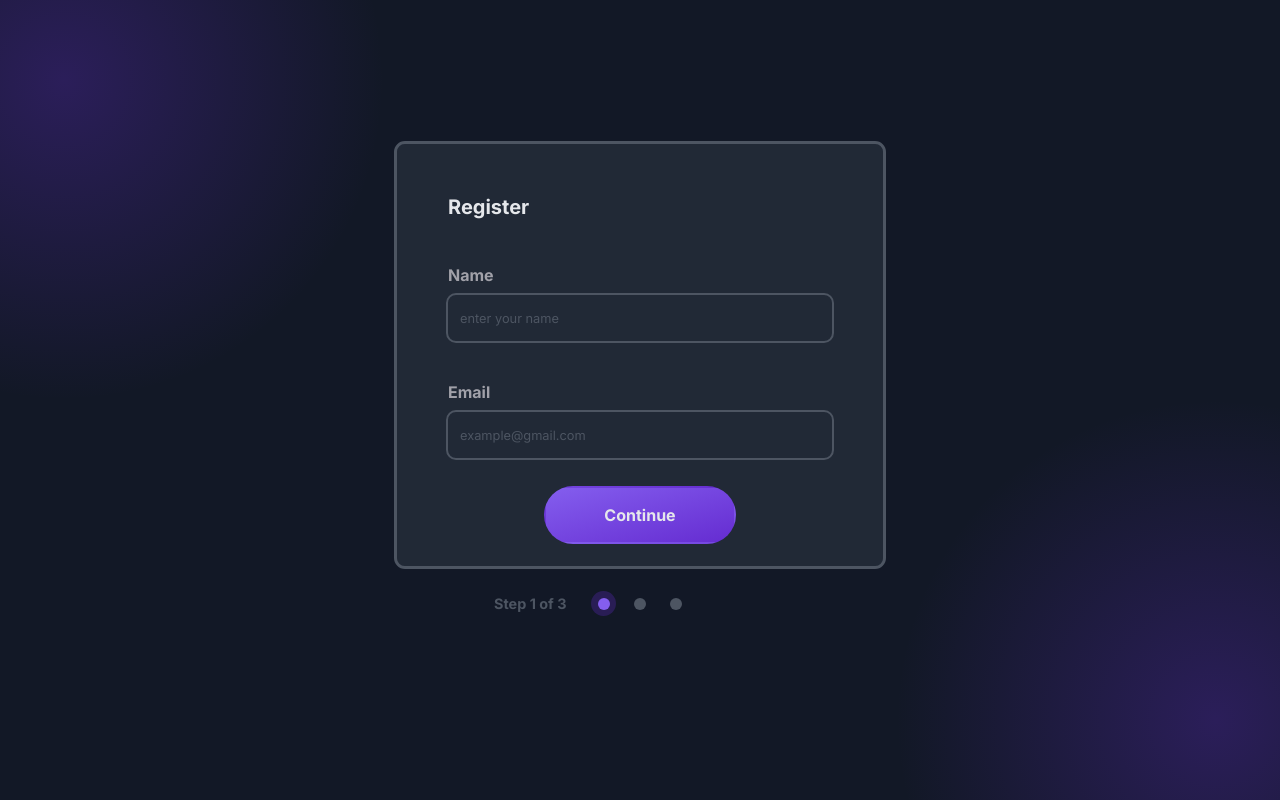
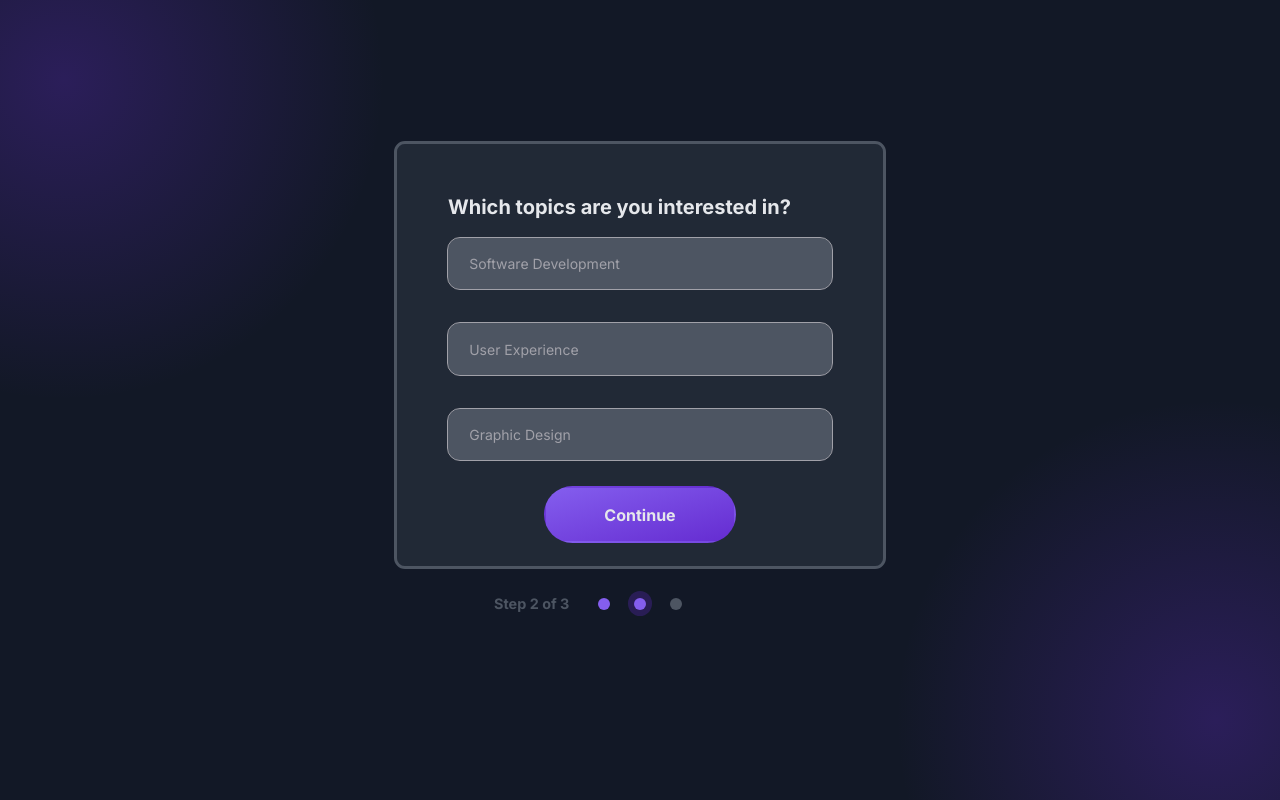
Before and after one commit to joshpman/Registration-Form, a plain HTML site: page index.html in a window 1280 px wide. Both pictures are taken after a click on the button "Continue". Shown: the top 800 px of the page. Drawn offline with Linux system fonts and the light colour scheme.

Commit message:
Page 2 styling done

```diff
--- a/index.html
+++ b/index.html
@@ -5,6 +5,7 @@
     <meta name="viewport" content="width=device-width, initial-scale=1.0">
     <title>Document</title>
     <link rel="stylesheet" href="styles.css">
+    <script src="script.js" defer></script>
 </head>
 <body id="body">
     <svg class="top blur" width="749" height="749" viewBox="0 0 749 749" fill="none" xmlns="http://www.w3.org/2000/svg">
@@ -42,7 +43,7 @@
         <h2 id="step__counter">Step 1 of 3</h2>
         <div class="step__dots">
             <div class="dot__wrapper dot1 current">
-                <div class="dot step1"></div>
+                <div class="dot step1 used"></div>
             </div>
             <div class="dot__wrapper dot2">
                 <div class="dot step2"></div>
@@ -61,6 +62,12 @@
         </radialGradient>
         </defs>
         </svg>
-
+        <template id="template">
+            <div id="three__choices__wrapper">
+                <button class="button__choice" id="button1">Software Development</button>
+                <button class="button__choice" id="button2">User Experience</button>
+                <button class="button__choice" id="button3">Graphic Design</button>
+            </div>
+        </template>
 </body>
 </html>
--- a/script.js
+++ b/script.js
@@ -0,0 +1,37 @@
+const button = document.getElementById("continue");
+const inputs = document.getElementsByClassName("input__wrapper");
+const topHeader = document.getElementById("top__header");
+const topHeaderWrapper = document.getElementById("top__header__wrapper");
+const stepCounter = document.getElementById("step__counter");
+const dots = document.getElementsByClassName("dot__wrapper");
+const innerDots = document.getElementsByClassName("dot");
+const template = document.querySelector("#template");
+const threeChoices = template.content.cloneNode(true);
+let clickCounter = 0;
+
+button.addEventListener('click', ()=>{
+    if(clickCounter===0){
+        clickCounter++;
+        transitionToScreenTwo();
+    }else if(clickCounter===1){
+        clickCounter++;
+
+    }else{
+        triggerSubmit();
+    }
+});
+
+function transitionToScreenTwo(){
+    inputs[0].remove();
+    inputs[0].remove();
+    topHeader.innerHTML="Which topics are you interested in?";
+    stepCounter.innerHTML="Step 2 of 3";
+    dots[0].classList.remove("current");
+    dots[1].classList.add("current");
+    innerDots[1].classList.add("used");
+    topHeaderWrapper.after(threeChoices);
+}
+
+function triggerSubmit(){
+
+}
--- a/styles.css
+++ b/styles.css
@@ -9,6 +9,7 @@
     --button-background-top: #845EEE;
     --dot-background: #845EEE;
     --dot-background-back: #662cd147;
+    --selection-background: #4D5562;
 }
 *{
     font-family: Inter;
@@ -128,7 +129,7 @@
     justify-content: center;
     align-items: center;
 }
-.dot__wrapper .step1{
+.dot__wrapper .used{
     background-color: var(--dot-background);
 }
  .current{
@@ -142,6 +143,28 @@
     height: 12px;
     background-color: var(--border-color);
     border-radius: 50%;
+}
+#three__choices__wrapper{
+    display: flex;
+    flex-direction: column;
+    justify-content: space-around;
+    align-items: center;
+    height: 80%;
+}
+.button__choice{
+    font-size: .875rem;
+    padding-left: 5%;
+    text-align: left;
+    color: #A1A1A9;
+    border-radius: 1.5vmin;
+    border-color: transparent;
+    background-color: var(--selection-background);
+    width: 100%;
+    height: 20%;
+    outline: .5px solid #A1A1A9;
+}
+button:hover{
+    cursor: pointer;
 }
 @media(max-width: 641px){
     #center__box{
```
